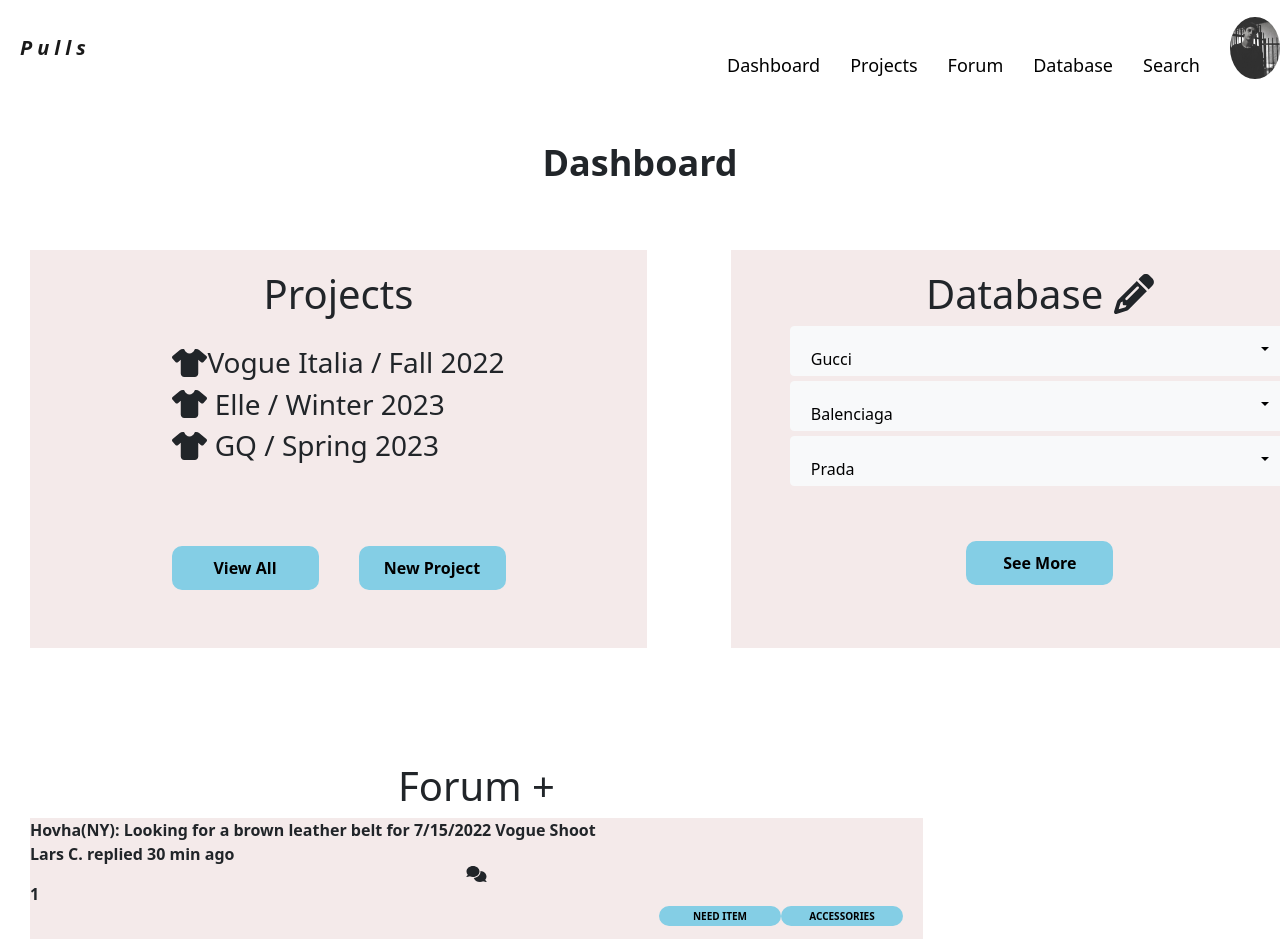
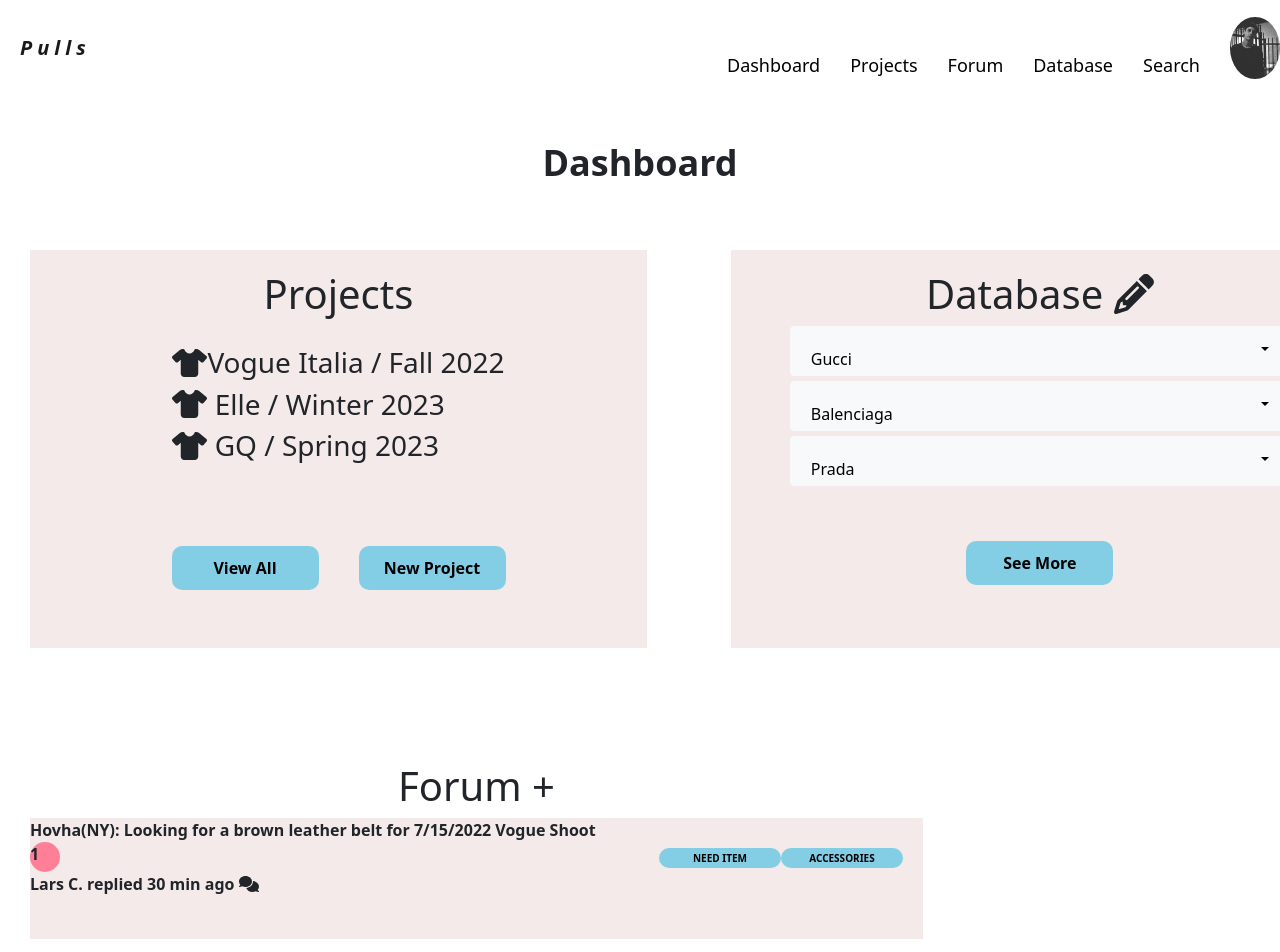
Before and after one commit to DoubleHelixX/ori-pulls-test, a React (Create React App) app: page / in a window 1280 px wide. Shown: the top 952 px of the page. Built offline with nearby package versions, Linux system fonts and the light colour scheme.

Commit message:
fixed form

```diff
--- a/public/index.html
+++ b/public/index.html
@@ -2,7 +2,7 @@
 <html lang="en">
   <head>
     <meta charset="utf-8" />
-    <link rel="icon" href="%PUBLIC_URL%/favicon.ico" />
+    <link rel="icon" href="%PUBLIC_URL%/favicon-32x32.png" />
     <meta name="viewport" content="width=device-width, initial-scale=1" />
     <meta name="theme-color" content="#000000" />
     <meta
@@ -20,11 +20,11 @@
       It will be replaced with the URL of the `public` folder during the build.
       Only files inside the `public` folder can be referenced from the HTML.
 
-      Unlike "/favicon.ico" or "favicon.ico", "%PUBLIC_URL%/favicon.ico" will
+      Unlike "/favicon-32x32.png" or "favicon-32x32.png", "%PUBLIC_URL%/favicon-32x32.png" will
       work correctly both with client-side routing and a non-root public URL.
       Learn how to configure a non-root public URL by running `npm run build`.
     -->
-    <title>React App</title>
+    <title>Pulls</title>
   </head>
   <body>
     <noscript>You need to enable JavaScript to run this app.</noscript>
--- a/src/Components/ForumCard/ForumCard.css
+++ b/src/Components/ForumCard/ForumCard.css
@@ -2,6 +2,7 @@
   display: flex;
   flex-direction: row-reverse;
   padding-right: 10px;
+  margin-top: 30px;
   flex-wrap: wrap;
 }
 
@@ -20,3 +21,10 @@
 .needItemButton {
   margin-left: 10px;
 }
+
+.messageAmount {
+  background-color: rgb(255, 127, 150);
+  width: 30px;
+  height: 30px;
+  border-radius: 50px;
+}
--- a/src/Components/ForumCard/ForumCard.js
+++ b/src/Components/ForumCard/ForumCard.js
@@ -11,9 +11,10 @@ function ForumCard(props) {
 
         <div className="forumCard">
           Hovha(NY): Looking for a brown leather belt for 7/15/2022 Vogue Shoot
-          <div>Lars C. replied 30 min ago</div>
-          <FontAwesomeIcon icon={faComments} />
           <div className="messageAmount">1</div>
+          <div>
+            Lars C. replied 30 min ago <FontAwesomeIcon icon={faComments} />
+          </div>
           <div className="buttonGroupForum">
             <button className="accessoriesButton">ACCESSORIES</button>
             <button className="needItemButton">NEED ITEM</button>
```
Also changed, not shown: public/favicon-32x32.png (added).
